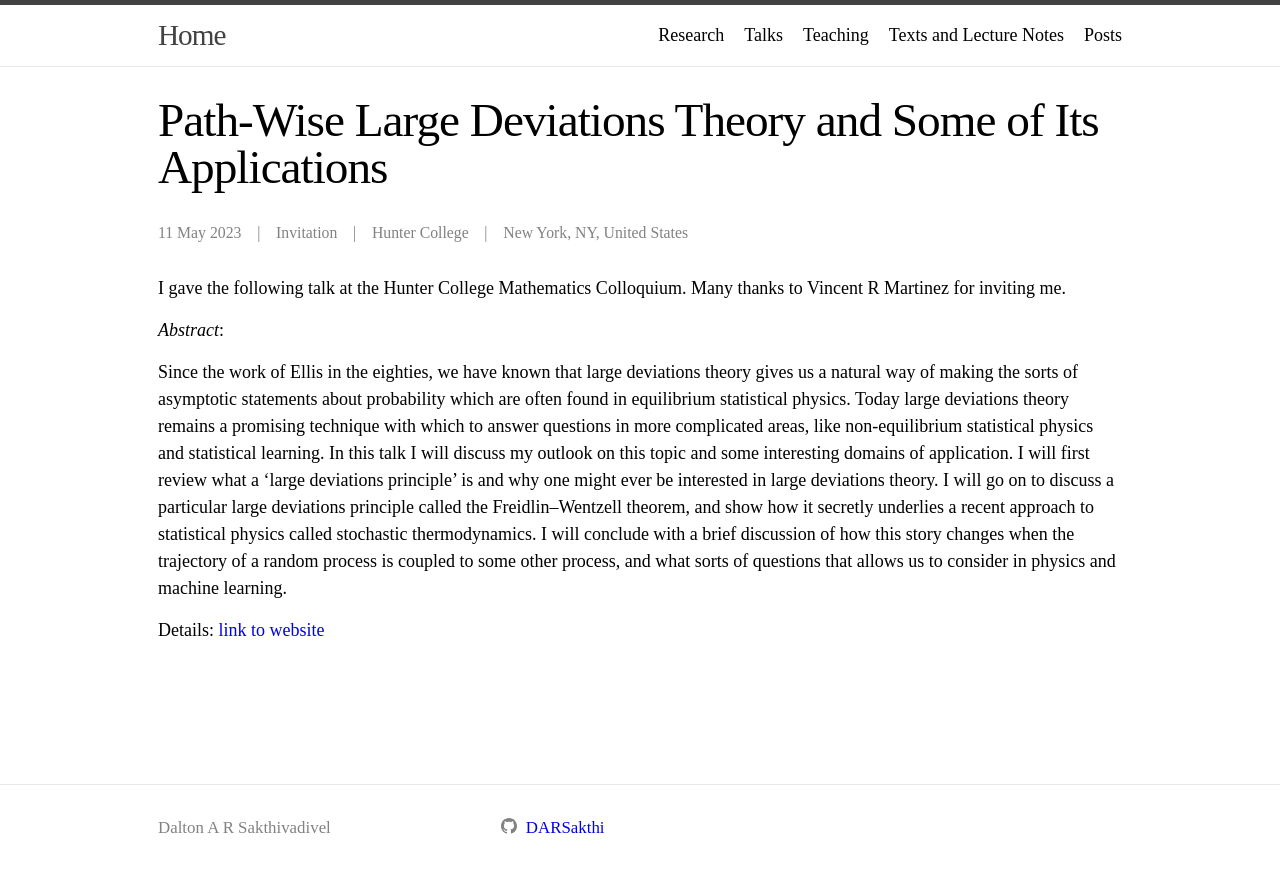
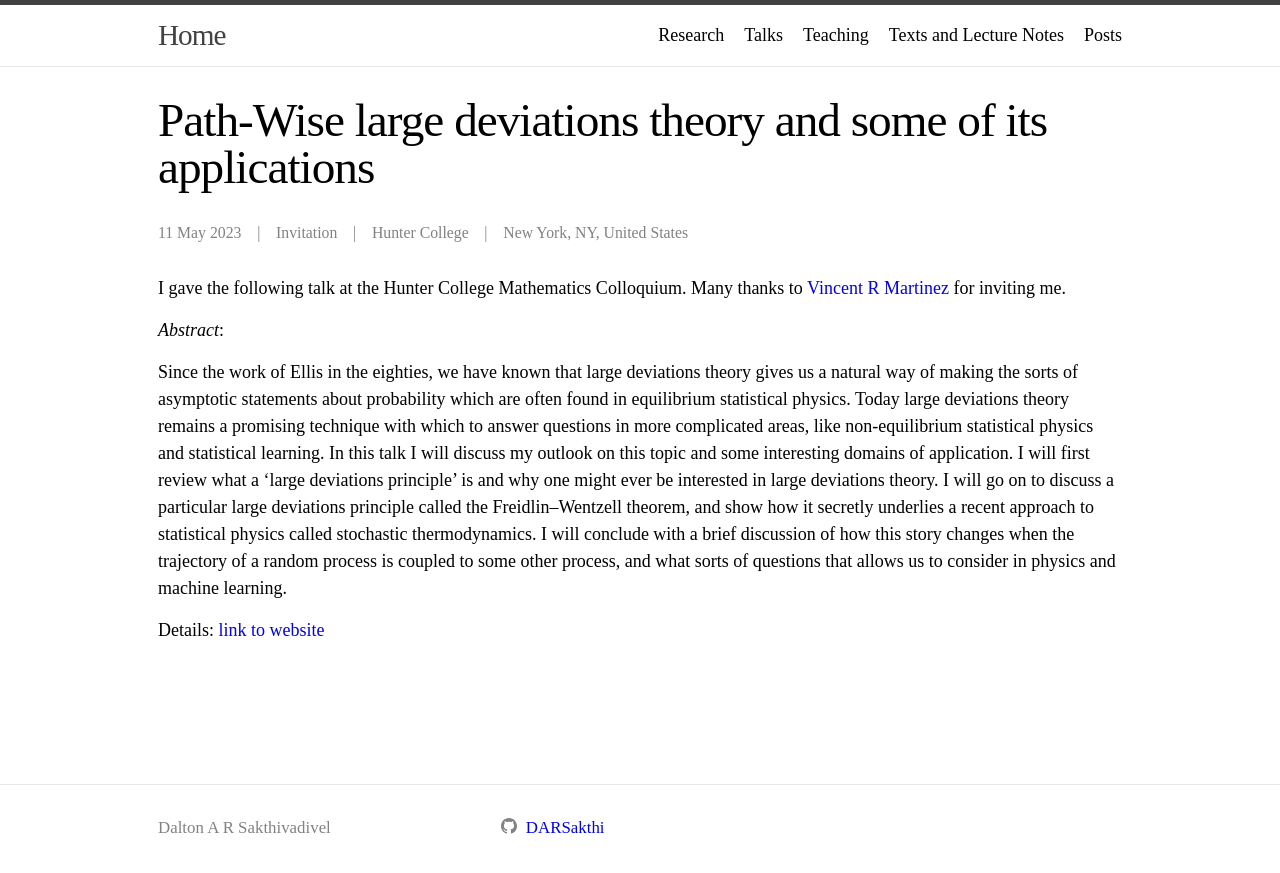
Before and after one commit to DARSakthi/DARSakthi.github.io, a Jekyll site: the page built from _talks/HCMC-23.markdown, in a window 1280 px wide. Shown: the top 873 px of the page. Built offline with Jekyll 4.4.1, drawn with Linux system fonts in a browser that asks for light colours.

Commit message:
Sent case

```diff
--- a/_talks/HCMC-23.markdown
+++ b/_talks/HCMC-23.markdown
@@ -1,5 +1,5 @@
 ---
-title: "Path-Wise Large Deviations Theory and Some of Its Applications"
+title: "Path-Wise large deviations theory and some of its applications"
 collection: talks
 type: "Invitation"
 layout: talks
@@ -9,7 +9,7 @@ location: "New York, NY, United States"
 published: "false"
 ---
 
-I gave the following talk at the Hunter College Mathematics Colloquium. Many thanks to Vincent R Martinez for inviting me.
+I gave the following talk at the Hunter College Mathematics Colloquium. Many thanks to [Vincent R Martinez](https://scholar.google.ca/citations?user=zml74fIAAAAJ&hl=en) for inviting me.
 
 _Abstract_:
 
```
